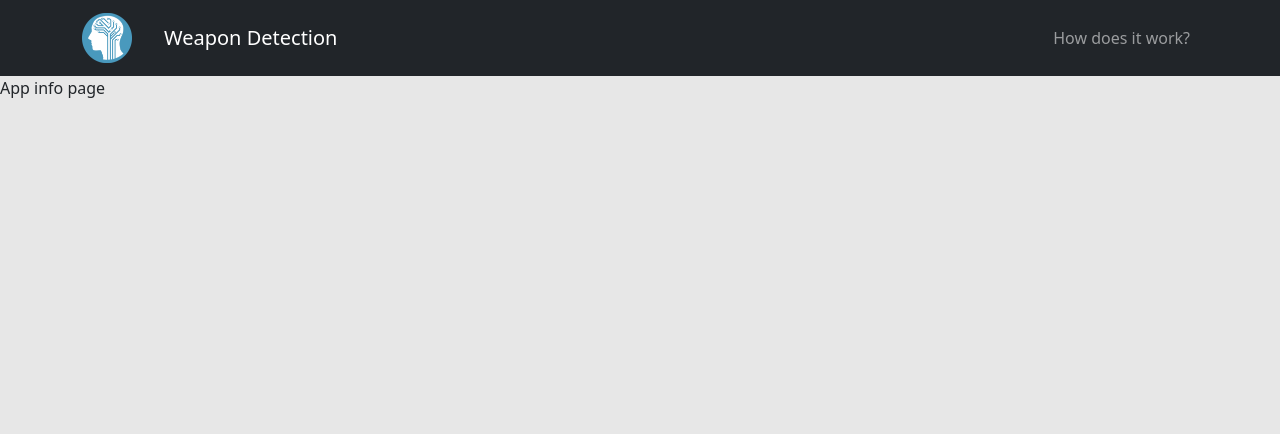
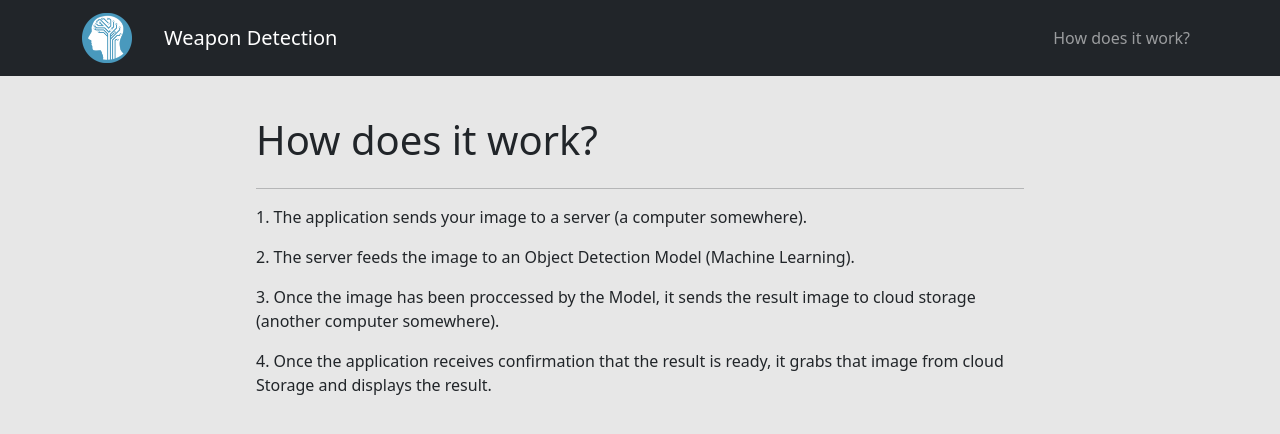
Before and after one commit to diangamichael/WeaponDetection-2, a React (Create React App) app in the folder ReactClient/: page /info in a window 1280 px wide. Shown: the top 434 px of the page. Built offline with nearby package versions, Linux system fonts and the light colour scheme.

Commit message:
added to info page

```diff
--- a/ReactClient/src/AppInfo.js
+++ b/ReactClient/src/AppInfo.js
@@ -1,8 +1,14 @@
 
 export default function AppInfo() {
     return (
-        <div>
-            App info page
+        <div id='info-main-div'>
+            <h1>How does it work?</h1>
+            <hr></hr>
+            <p>1. The application sends your image to a server (a computer somewhere).</p>
+            <p>2. The server feeds the image to an Object Detection Model (Machine Learning).</p>
+            <p>3. Once the image has been proccessed by the Model, it sends the result image to cloud storage (another computer somewhere).</p>
+            <p>4. Once the application receives confirmation that the result is ready, it grabs that image from cloud Storage and
+                  displays the result.</p>
         </div>
     )
 }
--- a/ReactClient/src/index.css
+++ b/ReactClient/src/index.css
@@ -48,3 +48,11 @@ body {
   width: 48vw;
   height: 28vw;
 }
+
+#info-main-div {
+  margin-top: 5vh;
+  margin-left: 20vw;
+  margin-right: 20vw;
+  display: flex;
+  flex-direction: column;
+}
```
